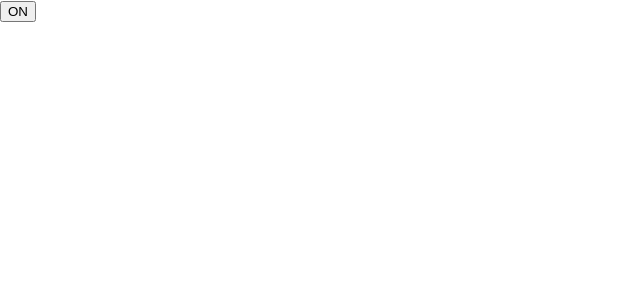
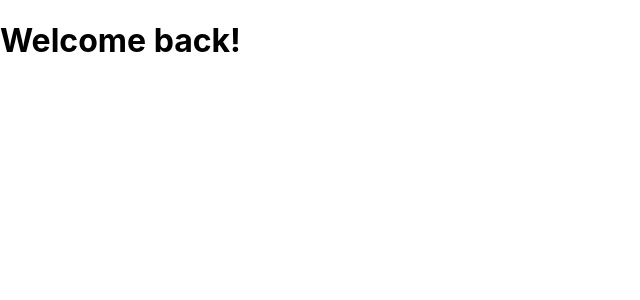
Before and after one commit to gusrl4025/my-app, a React (Create React App) app: page / in a window 1280 px wide. Shown: the top 300 px of the page, without its empty margins (0-640 px from the left). Built offline with nearby package versions, Linux system fonts and the light colour scheme.

Commit message:
Conditional Rendering - login rendering

```diff
--- /dev/null
+++ b/src/Chapter07/Greeting.js
@@ -0,0 +1,19 @@
+import React from 'react';
+
+function UserGreeting(props) {
+    return <h1>Welcome back!</h1>;
+}
+
+function GuestGreeting(props) {
+    return <h1>Please sign up.</h1>;
+}
+
+function Greeting(props) {
+    const isLoggedIn = props.isLoggedIn;
+    if (isLoggedIn) {
+        return <UserGreeting />;
+    }
+    return <GuestGreeting />;
+}
+
+export default Greeting;
--- a/src/index.js
+++ b/src/index.js
@@ -2,10 +2,10 @@ import React from 'react';
 import ReactDOM from 'react-dom';
 import './index.css';
 import App from './App';
-import Chapter06 from './Chapter06';
+import Greeting from './Chapter07/Greeting';
 import * as serviceWorker from './serviceWorker';
 
-ReactDOM.render(<Chapter06 />, document.getElementById('root'));
+ReactDOM.render(<Greeting isLoggedIn={true}/>, document.getElementById('root'));
 
 // If you want your app to work offline and load faster, you can change
 // unregister() to register() below. Note this comes with some pitfalls.
```
